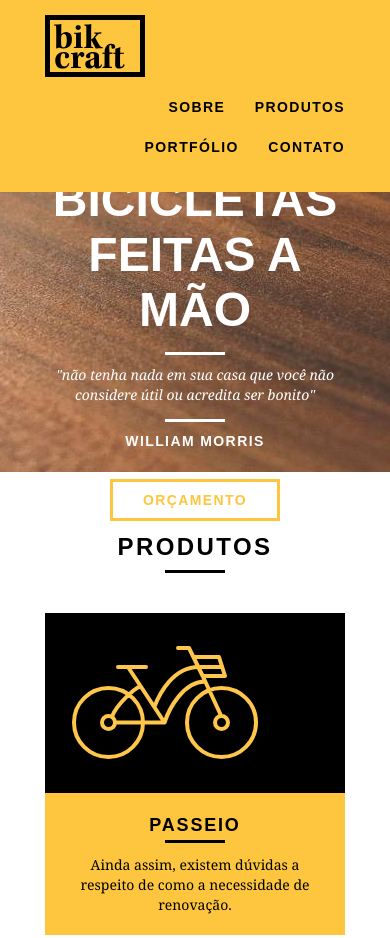
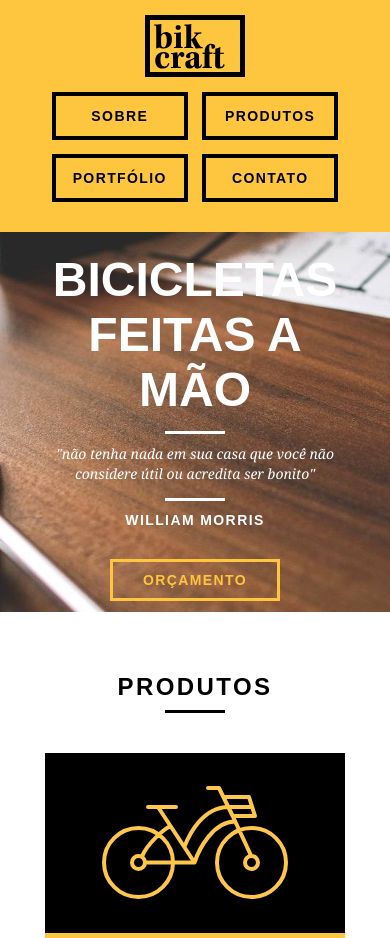
Before and after one commit to meleu/frontex, a plain HTML site: page bikcraft/index.html in a window 390 px wide. Shown: the top 938 px of the page. Drawn offline with Linux system fonts and the light colour scheme.

Commit message:
header responsivo

```diff
--- /dev/null
+++ b/bikcraft/css/responsivo.css
@@ -0,0 +1,42 @@
+/* Estilo para tablet */
+@media only screen and (min-width: 788px) and (max-width: 979px) {
+}
+
+/* Estilo para mobile */
+@media only screen and (max-width: 787px) {
+  .header {
+    position: relative;
+    padding-bottom: 0;
+  }
+
+  .header img {
+    margin: 0 auto 10px auto;
+  }
+
+  .header_menu {
+    text-align: center;
+  }
+
+  .header_menu ul li {
+    margin: 5px;
+  }
+
+  .header_menu ul li a {
+    border: 4px solid #000;
+    width: 136px;
+    display: block;
+    float: left;
+  }
+
+  .header_menu ul li a:hover {
+    border-color: #fff;
+  }
+
+  /* Introdução */
+  .introducao {
+    margin-top: 0;
+    padding-top: 20px;
+    background: url("../img/bg-mobile.jpg") no-repeat center;
+    background-size: cover;
+  }
+}
--- a/bikcraft/css/style.css
+++ b/bikcraft/css/style.css
@@ -197,6 +197,10 @@ img {
   text-align: center;
 }
 
+.produtos_lista li img {
+  margin: 0 auto;
+}
+
 .produtos_lista li h3 {
   font-weight: bold;
   font-size: 18px;
--- a/bikcraft/index.html
+++ b/bikcraft/index.html
@@ -8,6 +8,7 @@
   <link rel="stylesheet" href="css/reset.css">
   <link rel="stylesheet" href="css/grid.css">
   <link rel="stylesheet" href="css/style.css">
+  <link rel="stylesheet" href="css/responsivo.css">
   <title>Bikcraft</title>
 </head>
 
```
Also changed, not shown: bikcraft/contato.html (+1 -0 lines), bikcraft/portfolio.html (+1 -0 lines), bikcraft/produtos.html (+1 -0 lines), bikcraft/sobre.html (+1 -0 lines).
